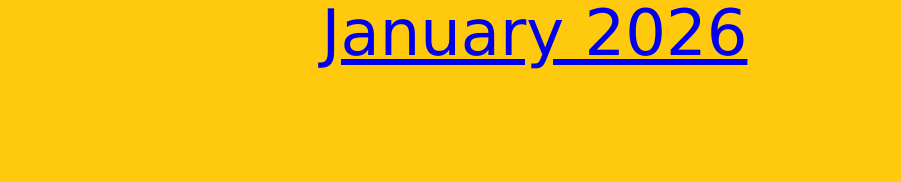
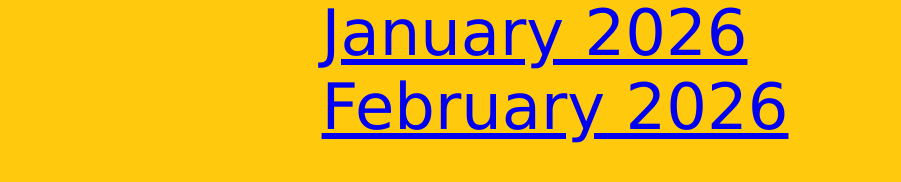
Before and after one commit to bgigiolio/webbies, a React (Vite) app in the folder ChrisCrumbs/: page / in a window 1280 px wide. Shown: the part 1131-1313 px from the top of the page, without its empty margins (0-901 px from the left). Built offline with nearby package versions, Linux system fonts and the light colour scheme.

Commit message:
February update

```diff
--- a/ChrisCrumbs/src/App.jsx
+++ b/ChrisCrumbs/src/App.jsx
@@ -16,7 +16,8 @@ function App() {
     {url: "https://ia803404.us.archive.org/34/items/october-newsletter/October%20Newsletter.pdf", date: "October 2025"},
     {url: "https://ia601608.us.archive.org/12/items/november-newsletter_202601/November%20Newsletter.pdf", date: "November 2025"},
     {url: "https://ia600407.us.archive.org/2/items/december-newsletter/December%20Newsletter.pdf", date: "December 2025"},
-    {url: "https://ia903106.us.archive.org/15/items/january-newsletter/January%20Newsletter.pdf", date: "January 2026"}
+    {url: "https://ia903106.us.archive.org/15/items/january-newsletter/January%20Newsletter.pdf", date: "January 2026"},
+    {url: "https://ia801906.us.archive.org/8/items/feb-news-letter-feb-news-letter-feb-news-letter/Feb%20News%20LetterFeb%20News%20Letter%20-%20Feb%20News%20Letter.pdf", date: "February 2026"}
   ]
   // useEffect(() => {
   //   axios.get(baseURL + "/")
```
